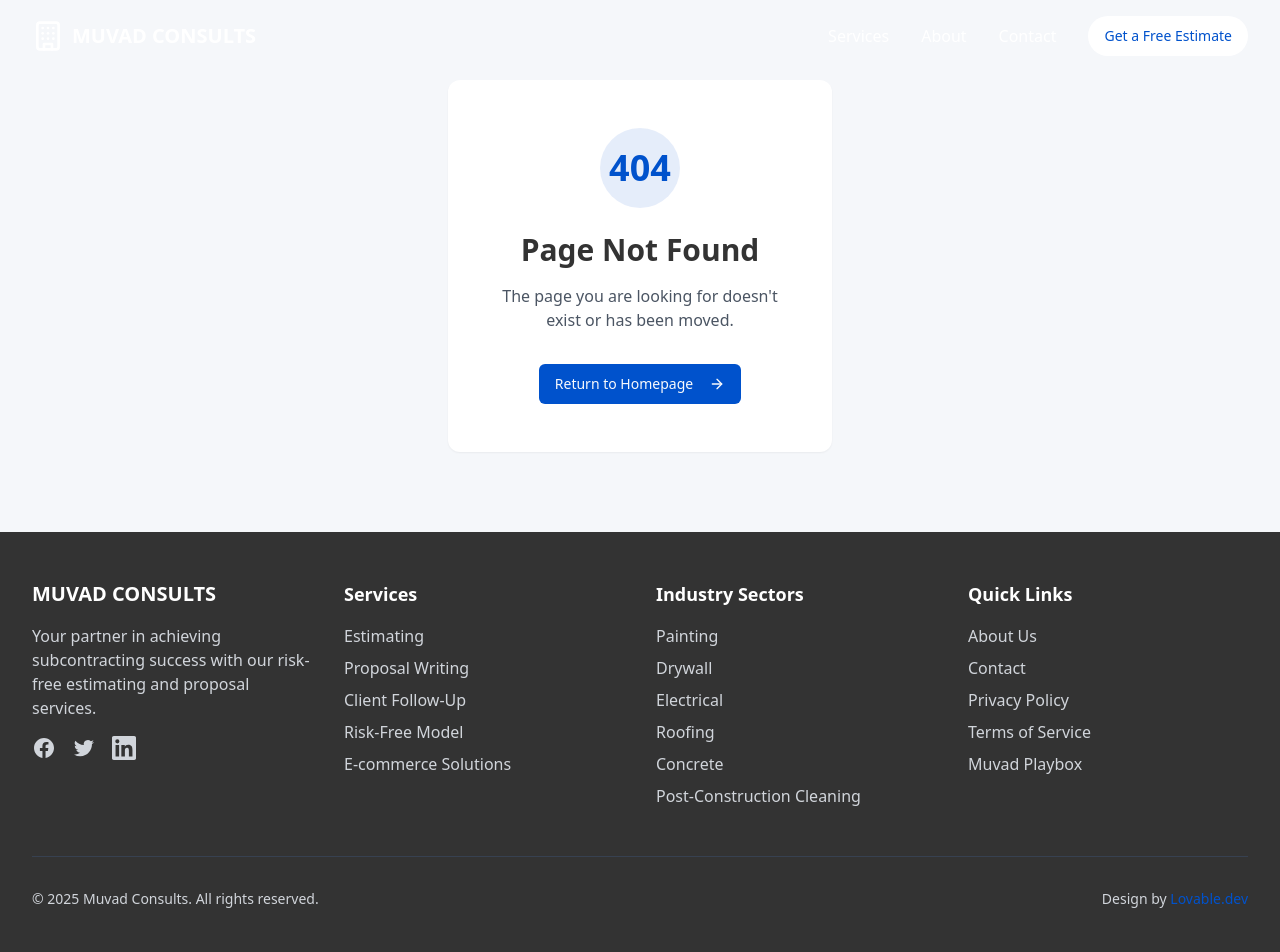
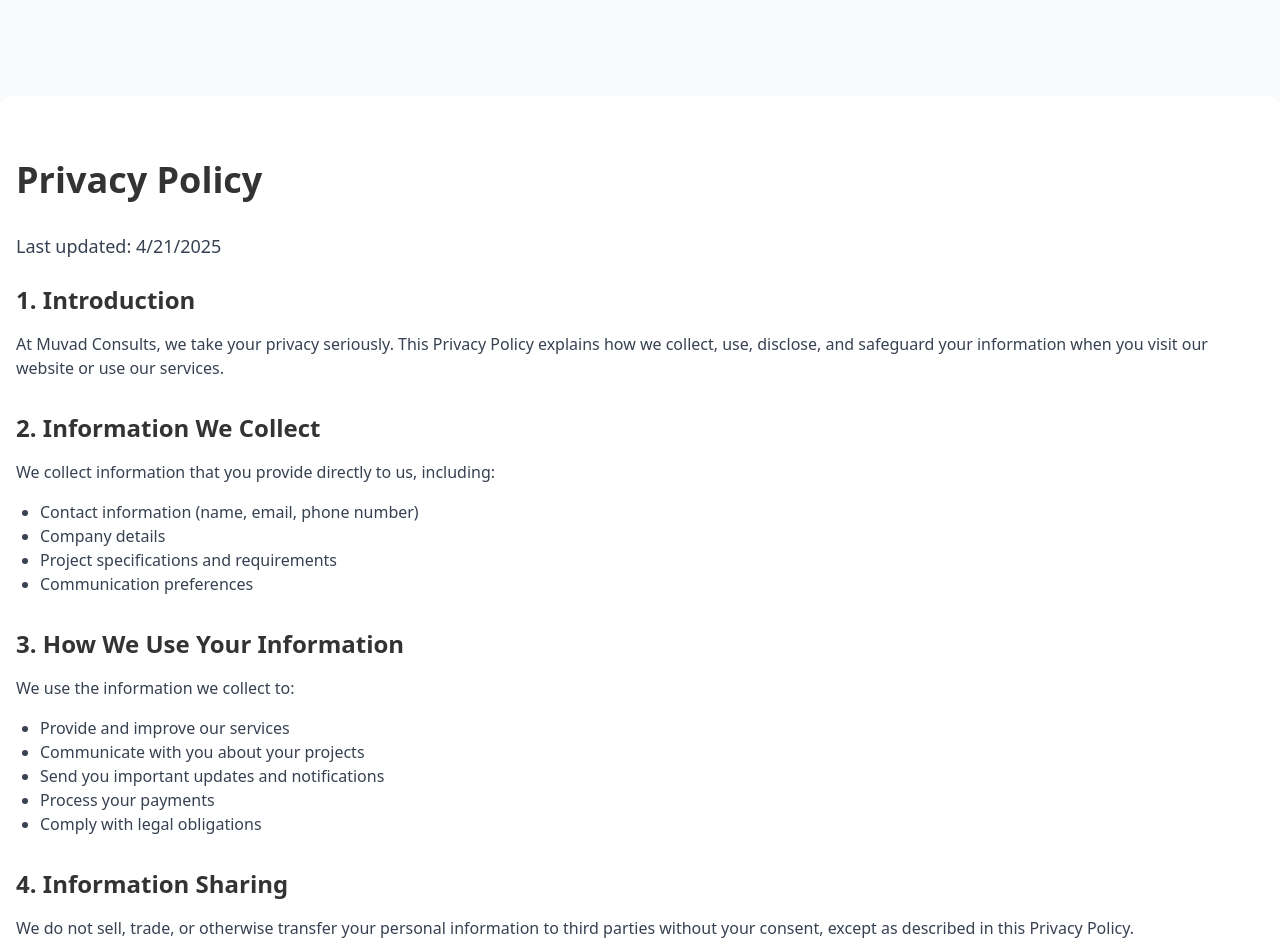
Before and after one commit to Donorigin/contract-flow-partner, a React (Vite) app: page /privacy-policy in a window 1280 px wide. Shown: the top 952 px of the page. Built offline with nearby package versions, Linux system fonts and the light colour scheme.

Commit message:
Fix: Show images and add privacy policy page
- Ensure images are displayed correctly.
- Create a new page for the privacy policy.

```diff
--- a/src/App.tsx
+++ b/src/App.tsx
@@ -1,3 +1,4 @@
+
 import { Toaster } from "@/components/ui/toaster";
 import { Toaster as Sonner } from "@/components/ui/sonner";
 import { TooltipProvider } from "@/components/ui/tooltip";
@@ -5,6 +6,7 @@ import { QueryClient, QueryClientProvider } from "@tanstack/react-query";
 import { BrowserRouter, Routes, Route } from "react-router-dom";
 import Index from "./pages/Index";
 import NotFound from "./pages/NotFound";
+import PrivacyPolicy from "./pages/PrivacyPolicy";
 
 const queryClient = new QueryClient();
 
@@ -16,7 +18,7 @@ const App = () => (
       <BrowserRouter>
         <Routes>
           <Route path="/" element={<Index />} />
-          {/* ADD ALL CUSTOM ROUTES ABOVE THE CATCH-ALL "*" ROUTE */}
+          <Route path="/privacy-policy" element={<PrivacyPolicy />} />
           <Route path="*" element={<NotFound />} />
         </Routes>
       </BrowserRouter>
--- a/src/components/Footer.tsx
+++ b/src/components/Footer.tsx
@@ -1,4 +1,3 @@
-
 export function Footer() {
   return (
     <footer className="bg-muvad-darkGrey text-white py-12">
@@ -69,6 +68,7 @@ export function Footer() {
         <div className="border-t border-gray-700 mt-12 pt-8 flex flex-col md:flex-row justify-between items-center">
           <p className="text-gray-300 text-sm">© {new Date().getFullYear()} Muvad Consults. All rights reserved.</p>
           <p className="text-gray-300 text-sm mt-4 md:mt-0">
+            <a href="/privacy-policy" className="text-muvad-blue hover:text-white mr-4">Privacy Policy</a>
             Design by <a href="#" className="text-muvad-blue hover:text-white">Lovable.dev</a>
           </p>
         </div>
--- /dev/null
+++ b/src/pages/PrivacyPolicy.tsx
@@ -0,0 +1,64 @@
+
+export default function PrivacyPolicy() {
+  return (
+    <div className="min-h-screen bg-gray-50 py-24">
+      <div className="container mx-auto px-4 py-16 bg-white rounded-xl shadow-lg">
+        <h1 className="text-4xl font-bold text-muvad-darkGrey mb-8">Privacy Policy</h1>
+
+        <div className="prose max-w-none">
+          <p className="text-lg text-gray-700 mb-6">Last updated: {new Date().toLocaleDateString()}</p>
+
+          <section className="mb-8">
+            <h2 className="text-2xl font-semibold text-muvad-darkGrey mb-4">1. Introduction</h2>
+            <p className="text-gray-700 mb-4">
+              At Muvad Consults, we take your privacy seriously. This Privacy Policy explains how we collect,
+              use, disclose, and safeguard your information when you visit our website or use our services.
+            </p>
+          </section>
+
+          <section className="mb-8">
+            <h2 className="text-2xl font-semibold text-muvad-darkGrey mb-4">2. Information We Collect</h2>
+            <p className="text-gray-700 mb-4">We collect information that you provide directly to us, including:</p>
+            <ul className="list-disc pl-6 mb-4 text-gray-700">
+              <li>Contact information (name, email, phone number)</li>
+              <li>Company details</li>
+              <li>Project specifications and requirements</li>
+              <li>Communication preferences</li>
+            </ul>
+          </section>
+
+          <section className="mb-8">
+            <h2 className="text-2xl font-semibold text-muvad-darkGrey mb-4">3. How We Use Your Information</h2>
+            <p className="text-gray-700 mb-4">We use the information we collect to:</p>
+            <ul className="list-disc pl-6 mb-4 text-gray-700">
+              <li>Provide and improve our services</li>
+              <li>Communicate with you about your projects</li>
+              <li>Send you important updates and notifications</li>
+              <li>Process your payments</li>
+              <li>Comply with legal obligations</li>
+            </ul>
+          </section>
+
+          <section className="mb-8">
+            <h2 className="text-2xl font-semibold text-muvad-darkGrey mb-4">4. Information Sharing</h2>
+            <p className="text-gray-700 mb-4">
+              We do not sell, trade, or otherwise transfer your personal information to third parties
+              without your consent, except as described in this Privacy Policy.
+            </p>
+          </section>
+
+          <section className="mb-8">
+            <h2 className="text-2xl font-semibold text-muvad-darkGrey mb-4">5. Contact Us</h2>
+            <p className="text-gray-700 mb-4">
+              If you have any questions about this Privacy Policy, please contact us at:
+              <br />
+              Email: privacy@muvadconsults.com
+              <br />
+              Phone: (555) 123-4567
+            </p>
+          </section>
+        </div>
+      </div>
+    </div>
+  );
+}
```
